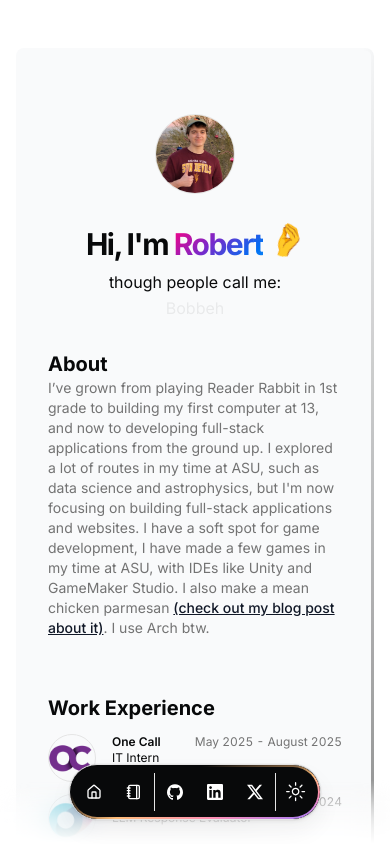
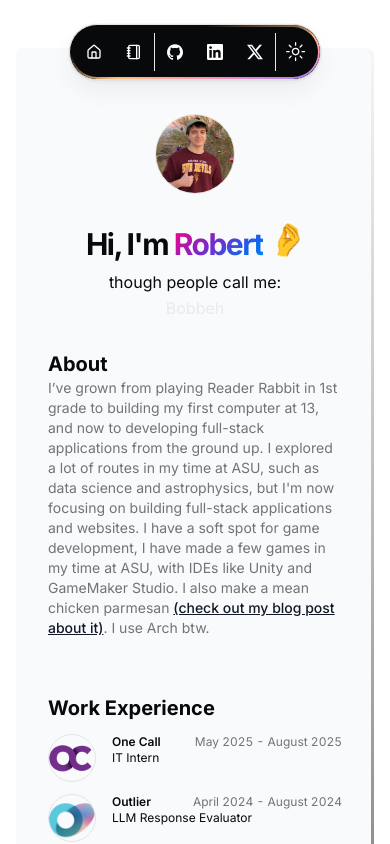
Before and after one commit to bdelucia/portfolio, a Next.js app: page / in a window 390 px wide. Shown: the top 844 px of the page. Built offline with nearby package versions, Linux system fonts and the light colour scheme.

Commit message:
feat: put navbar to top on mobile

```diff
--- a/src/components/navbar.tsx
+++ b/src/components/navbar.tsx
@@ -16,8 +16,8 @@
 export default function Navbar() {
     const theme = useTheme();
     return (
-        <div className="pointer-events-none fixed inset-x-0 bottom-6 z-30 mx-auto flex origin-bottom h-full max-h-14">
-            <div className="fixed bottom-0 inset-x-0 h-16 w-full bg-background to-transparent backdrop-blur-lg [-webkit-mask-image:linear-gradient(to_top,black,transparent)] dark:bg-background"></div>
+        <div className="pointer-events-none fixed inset-x-0 max-[460px]:top-6 max-[460px]:bottom-auto max-[460px]:origin-top bottom-6 z-30 mx-auto flex origin-bottom h-full max-h-14">
+            <div className="fixed max-[460px]:hidden bottom-0 inset-x-0 h-16 w-full bg-background to-transparent backdrop-blur-lg [-webkit-mask-image:linear-gradient(to_top,black,transparent)] dark:bg-background"></div>
             <Dock className="z-50 pointer-events-auto relative mx-auto flex min-h-full h-full items-center px-1 bg-foreground [box-shadow:0_0_0_1px_rgba(0,0,0,.03),0_2px_4px_rgba(0,0,0,.05),0_12px_24px_rgba(0,0,0,.05)] transform-gpu dark:[border:1px_solid_rgba(255,255,255,.1)] dark:[box-shadow:0_-20px_80px_-20px_#ffffff1f_inset]">
                 <ShineBorder
                     shineColor={
```
